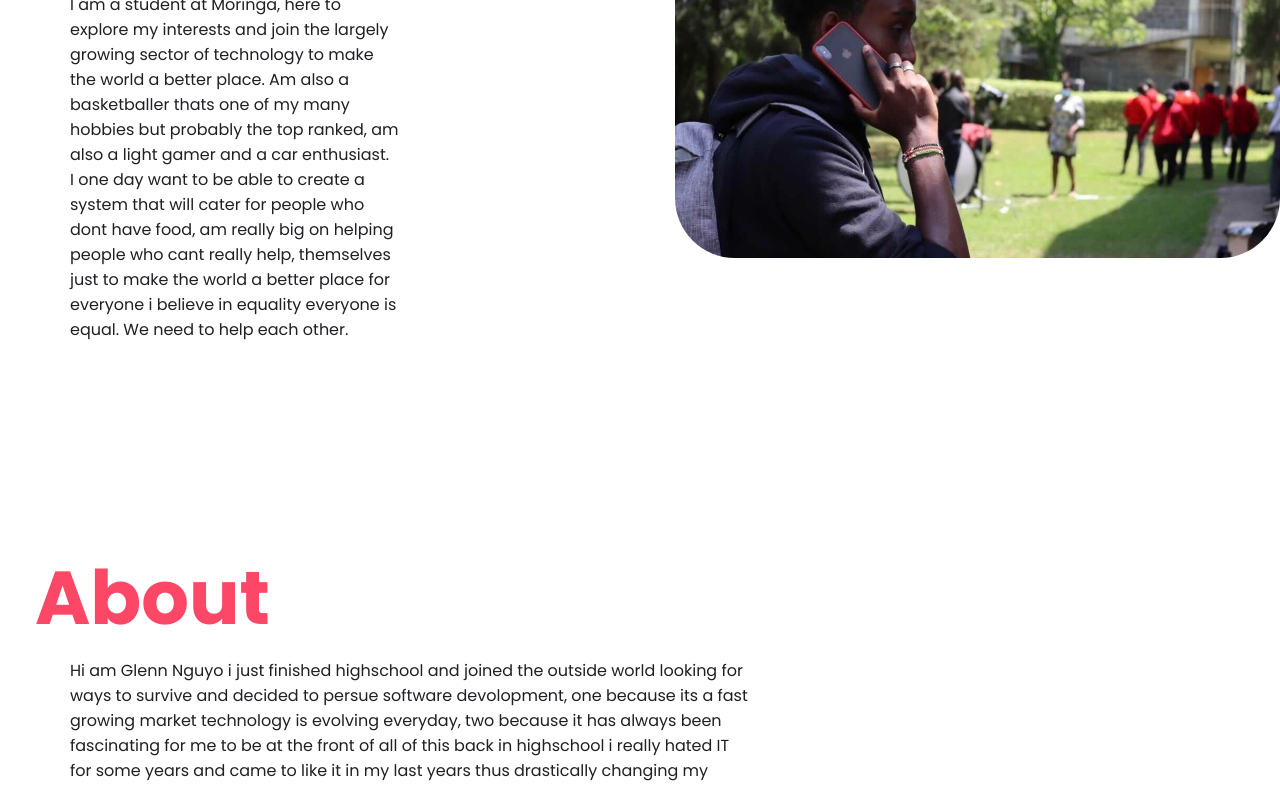
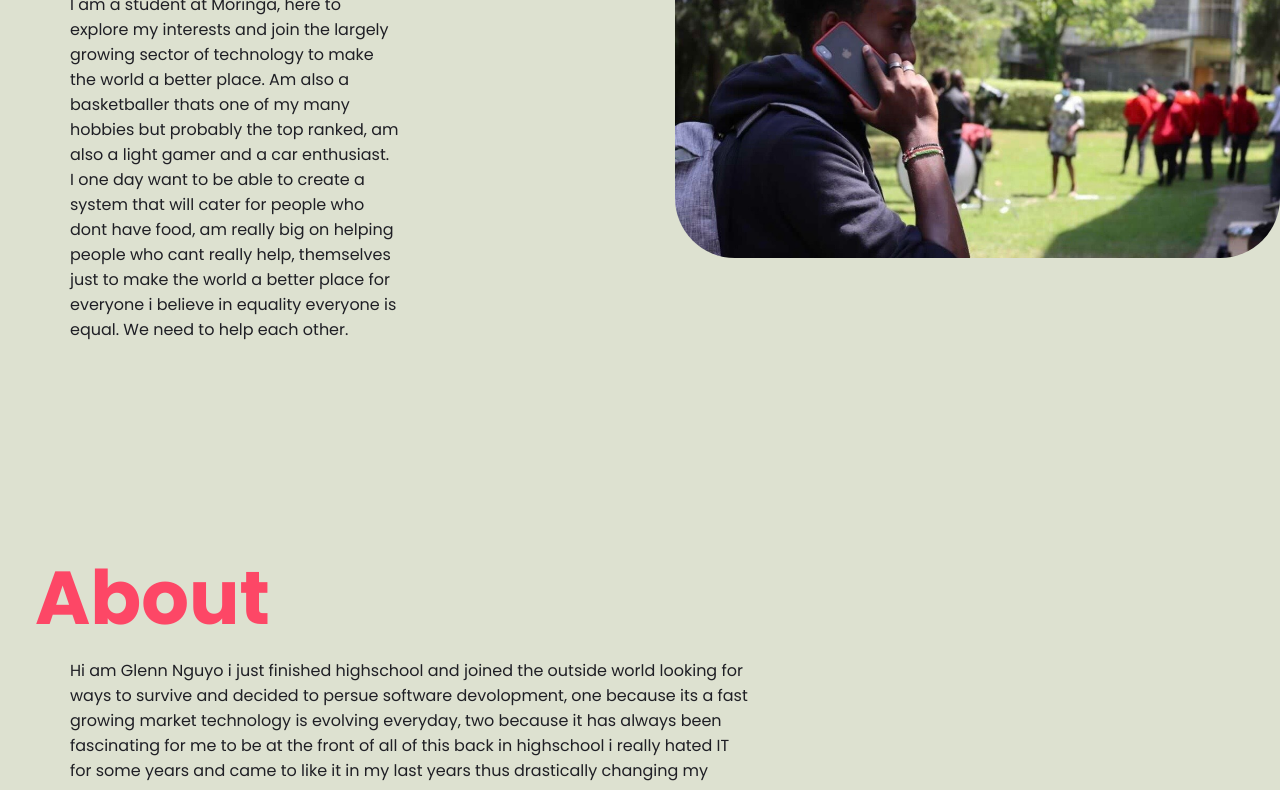
Before and after one commit to Glenn-Nguyo/Personal-Website, a plain HTML site: page index.html in a window 1280 px wide. Shown: the part 390-1180 px from the top of the page. Drawn offline with Linux system fonts and the light colour scheme.

Commit message:
Done Updated

```diff
--- a/style.css
+++ b/style.css
@@ -107,3 +107,7 @@ nav ul li a:hover:after{
   background-color: #fd4766;
   font-weight: 600;
 }
+body{
+    background: radial-gradient(120deg, #1c99fe 20.69%, #7644ff 50.19%,#fd4766 79.69%);
+    background:#dde1d0 ;
+}
```
Also changed, not shown: Gravity.png (added).
